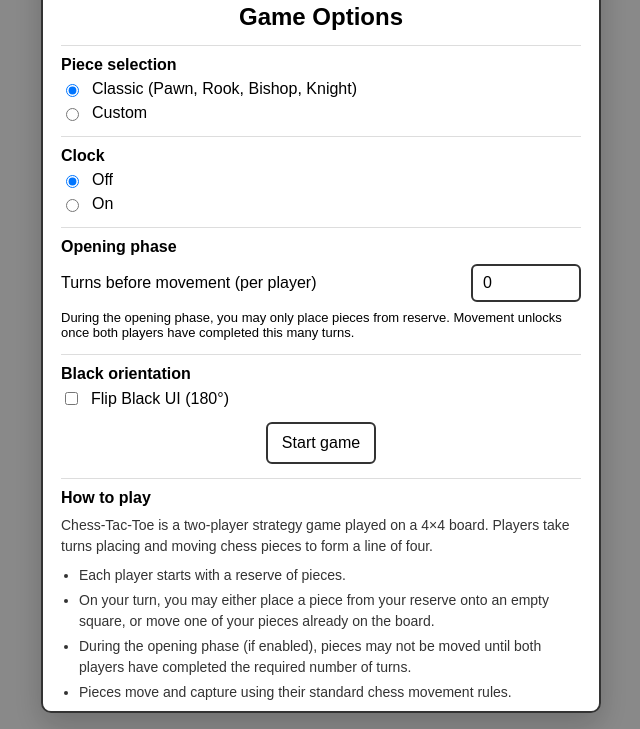
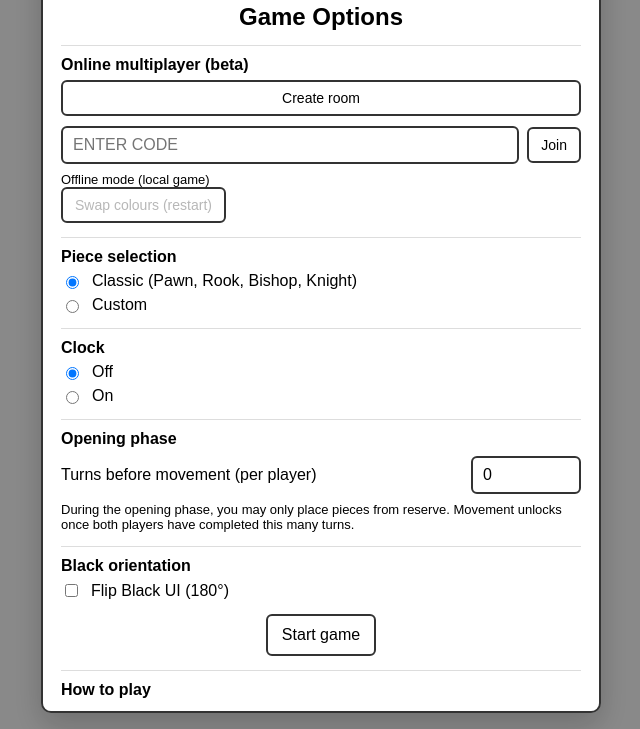
Before and after one commit to JoelMcEvoy-Swift/chess-tac-toe, a plain HTML site: page index.html in a window 1280 px wide. Shown: the part 71-800 px from the top of the page, without its empty margins (319-959 px from the left). Drawn offline with nearby package versions, Linux system fonts and the light colour scheme.

Commit message:
Update index.html
Online beta

```diff
--- a/index.html
+++ b/index.html
@@ -13,6 +13,31 @@
     <div class="modal">
       <h1 class="menu-title">Chess-Tac-Toe</h1>
       <h2>Game Options</h2>
+
+      <!-- ONLINE MULTIPLAYER -->
+      <div class="opt">
+        <div class="opt-title">Online multiplayer (beta)</div>
+
+        <div class="online-grid">
+          <button id="create-room-btn" class="control-btn" type="button">Create room</button>
+
+          <div class="join-row">
+            <input id="join-code" type="text" placeholder="Enter code" maxlength="8" />
+            <button id="join-room-btn" class="control-btn" type="button">Join</button>
+          </div>
+        </div>
+
+        <div id="online-status" class="small">
+          Offline mode (local game)
+        </div>
+
+        <div id="room-pill" class="room-pill hidden">
+          Room: <span id="room-code-text"></span> · You are <span id="role-text"></span>
+        </div>
+
+        <button id="swap-sides-btn" class="control-btn" type="button" disabled>Swap colours (restart)</button>
+        </div>
+
 
       <!-- PIECES -->
       <div class="opt">
@@ -146,6 +171,7 @@
 
   <div id="status"></div>
 
+  <script src="https://cdn.socket.io/4.7.5/socket.io.min.js"></script>
   <script src="script.js"></script>
 </body>
 </html>
```
